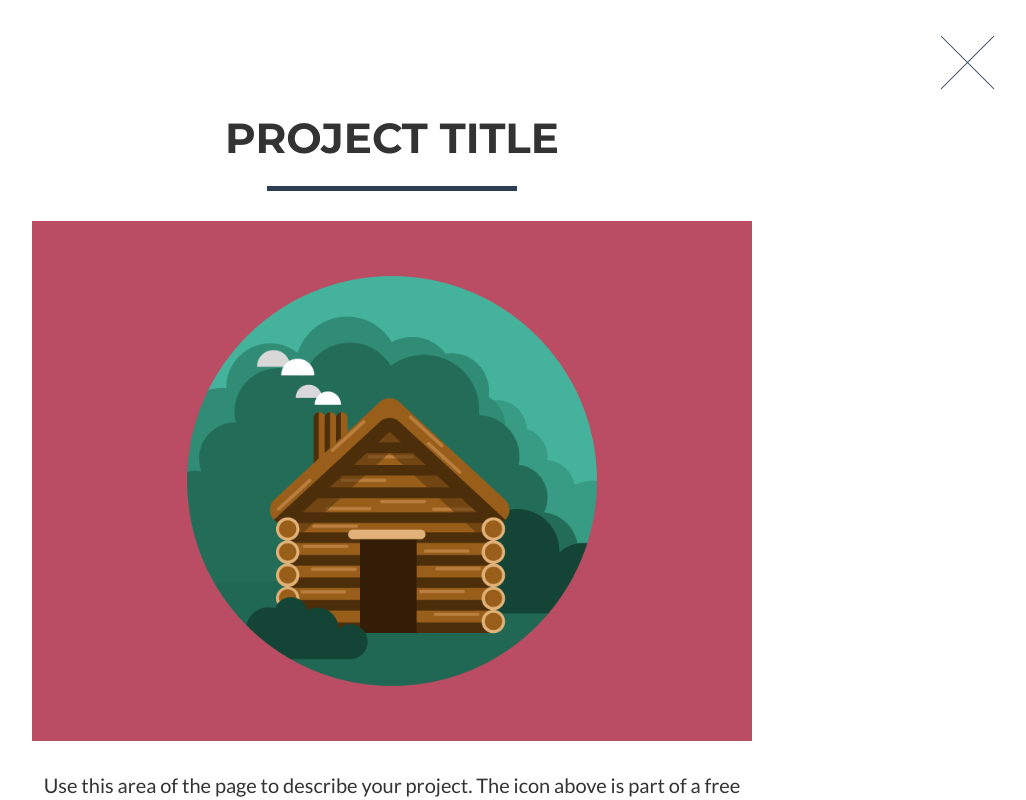
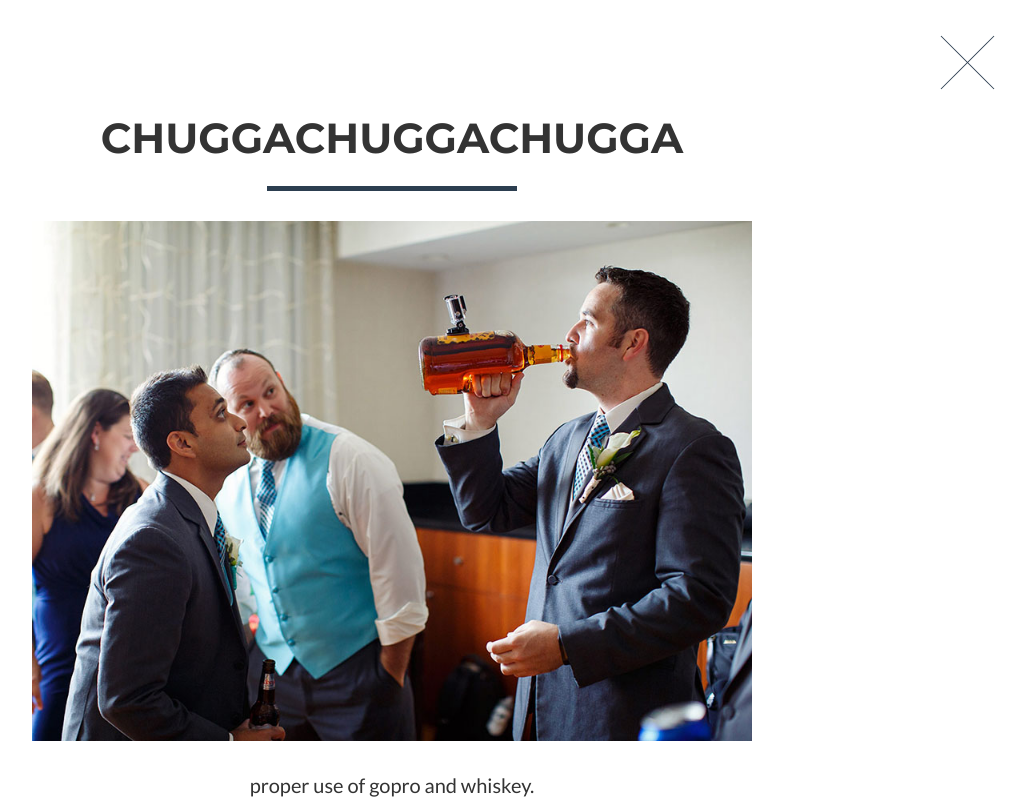
Before and after one commit to ringmikebell/ringmikebell.github.io, a website: page index.html in a window 1280 px wide. Both pictures are taken after a click on the link 250 px from the left and 1238 px from the top of the page. Shown: the part 838-1638 px from the top of the page, without its empty margins (248-1274 px from the left). Drawn offline with nearby package versions, Linux system fonts and the light colour scheme; files whose address does not match are found by name.

Commit message:
adds three modals with incomplete content

```diff
--- a/index.html
+++ b/index.html
@@ -74,9 +74,9 @@
         <div class="container">
             <div class="row">
                 <div class="col-lg-12">
-                    <img class="img-responsive" src="img/profile2.png" alt="">
+                    <img class="img-responsive" src="img/portfolio/profile2.png" alt="">
                     <div class="intro-text">
-                        <span class="name">experience.Begin</span>
+                        <span class="name">experience.begin(weird)</span>
                         <class="star-light">
                         <span class="skills">Photographer - JS lackey - Astrophysicist - Butt Scratcher - Nose Picker</span>
                     </div>
@@ -102,7 +102,7 @@
                                 <i class="fa fa-search-plus fa-3x"></i>
                             </div>
                         </div>
-                        <img src="img/portfolio/pukebarneyfish.png" class="img-responsive" alt="">
+                        <img src="img/portfolio/groomdrink.jpg" class="img-responsive" alt="">
                     </a>
                 </div>
                 <div class="col-sm-4 portfolio-item">
@@ -112,7 +112,7 @@
                                 <i class="fa fa-search-plus fa-3x"></i>
                             </div>
                         </div>
-                        <img src="img/portfolio/cake.png" class="img-responsive" alt="">
+                        <img src="img/portfolio/oldbook.jpg" class="img-responsive" alt="">
                     </a>
                 </div>
                 <div class="col-sm-4 portfolio-item">
@@ -122,7 +122,7 @@
                                 <i class="fa fa-search-plus fa-3x"></i>
                             </div>
                         </div>
-                        <img src="img/portfolio/circus.png" class="img-responsive" alt="">
+                        <img src="img/portfolio/pukebarneyfish.png" class="img-responsive" alt="">
                     </a>
                 </div>
                 <div class="col-sm-4 portfolio-item">
@@ -307,21 +307,21 @@
                 <div class="row">
                     <div class="col-lg-8 col-lg-offset-2">
                         <div class="modal-body">
-                            <h2>Project Title</h2>
+                            <h2>chuggachuggachugga</h2>
                             <hr class="star-primary">
-                            <img src="img/portfolio/cabin.png" class="img-responsive img-centered" alt="">
-                            <p>Use this area of the page to describe your project. The icon above is part of a free icon set by <a href="https://sellfy.com/p/8Q9P/jV3VZ/">Flat Icons</a>. On their website, you can download their free set with 16 icons, or you can purchase the entire set with 146 icons for only $12!</p>
+                            <img src="img/portfolio/groomdrink.jpg" class="img-responsive img-centered" alt="">
+                            <p>proper use of gopro and whiskey.</p>
                             <ul class="list-inline item-details">
                                 <li>Client:
-                                    <strong><a href="http://startbootstrap.com">Start Bootstrap</a>
+                                    <strong>not me
                                     </strong>
                                 </li>
                                 <li>Date:
-                                    <strong><a href="http://startbootstrap.com">April 2014</a>
+                                    <strong>a while ago
                                     </strong>
                                 </li>
                                 <li>Service:
-                                    <strong><a href="http://startbootstrap.com">Web Development</a>
+                                    <strong>some pics
                                     </strong>
                                 </li>
                             </ul>
@@ -344,10 +344,10 @@
                 <div class="row">
                     <div class="col-lg-8 col-lg-offset-2">
                         <div class="modal-body">
-                            <h2>Project Title</h2>
+                            <h2>old text about something</h2>
                             <hr class="star-primary">
-                            <img src="img/portfolio/cake.png" class="img-responsive img-centered" alt="">
-                            <p>Use this area of the page to describe your project. The icon above is part of a free icon set by <a href="https://sellfy.com/p/8Q9P/jV3VZ/">Flat Icons</a>. On their website, you can download their free set with 16 icons, or you can purchase the entire set with 146 icons for only $12!</p>
+                            <img src="img/portfolio/oldbook.jpg" class="img-responsive img-centered" alt="">
+                            <p>some old stuff I can't read.</p>
                             <ul class="list-inline item-details">
                                 <li>Client:
                                     <strong><a href="http://startbootstrap.com">Start Bootstrap</a>
@@ -381,7 +381,7 @@
                 <div class="row">
                     <div class="col-lg-8 col-lg-offset-2">
                         <div class="modal-body">
-                            <h2>Project Title</h2>
+                            <h2>chugchugchug</h2>
                             <hr class="star-primary">
                             <img src="img/portfolio/circus.png" class="img-responsive img-centered" alt="">
                             <p>Use this area of the page to describe your project. The icon above is part of a free icon set by <a href="https://sellfy.com/p/8Q9P/jV3VZ/">Flat Icons</a>. On their website, you can download their free set with 16 icons, or you can purchase the entire set with 146 icons for only $12!</p>
```
Also changed, not shown: img/portfolio/groomdrink.jpg (added), img/portfolio/oldbook.jpg (added).
